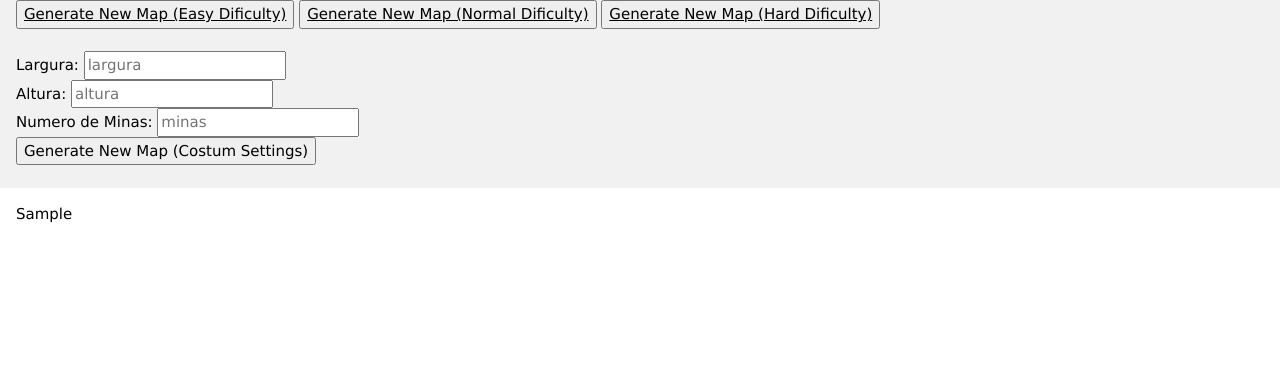
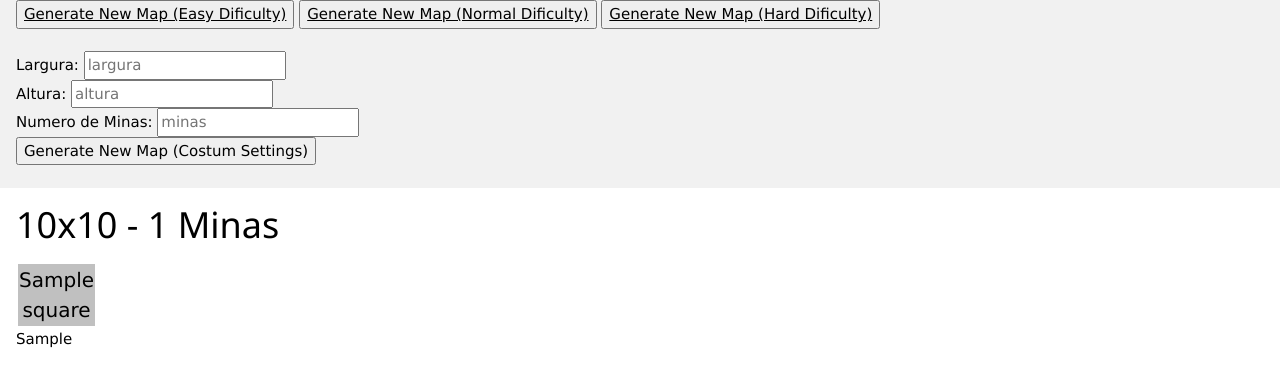
Before and after one commit to Tibblue/minesweeper, a Python web app: template files/templates/play.html in a window 1280 px wide. Shown: the top 387 px of the page. Run offline with Jinja, Linux system fonts and the light colour scheme; the template is opened without the code that fills it: most values are stand-ins (such as "Sample title", 1, 10 or a date in 2020).

Commit message:
added jinja rendering of minefield
-its not being used though. i didnt like it much, and i already have teh draw functions done
-minor corrections to drawField (removed some ids and corrected img alt tags)

```diff
--- a/files/templates/play.html
+++ b/files/templates/play.html
@@ -45,12 +45,70 @@
       <br>
     </div>
 
+    {% if minefieldClass %}
+    <div class="w3-container">
+      <h1>{{minefieldClass.width}}x{{minefieldClass.height}} - {{minefieldClass.nMines}} Minas</h1>
+      <table oncontextmenu="return false;">
+        {% for linha in minefieldClass.matrixTuples %}
+        {% set y = loop.index-1 %}
+        <tr>
+          {% for square in linha %}
+          {% set x = loop.index-1 %}
+          {% if square[0]==0 %}
+          <td align="center" width="32" height="32" onmouseup="WhichButton(event,{{x}},{{y}})">
+            <img src="/static/images/block.jpg" alt="Block" width="32" height="32">
+          </td>
+          {% elif square[0]==-1 %}
+          <td align="center" width="32" height="32" onmouseup="WhichButton(event,{{x}},{{y}})">
+            <img src="/static/images/flag.jpg" alt="Flag" width="32" height="32">
+          </td>
+          {% elif square[1]==-1 %}
+          <td align="center" width="32" height="32">
+            <img src="/static/images/mineRED.jpg" alt="Mine" width="32" height="32">
+          </td>
+          {% else %}
+            {% if square[1]>4 %}
+            <td align="center" width="32" height="32" style="background-color:rgb(255, 64, 64)">
+              <span style="font-size:20px">{{square[1]}}</span>
+            </td>
+            {% elif square[1]==4 %}
+            <td align="center" width="32" height="32" style="background-color:rgb(255, 128, 32)">
+              <span style="font-size:20px">{{square[1]}}</span>
+            </td>
+            {% elif square[1]==3 %}
+            <td align="center" width="32" height="32" style="background-color:rgb(224, 224, 32)">
+              <span style="font-size:20px">{{square[1]}}</span>
+            </td>
+            {% elif square[1]==2 %}
+            <td align="center" width="32" height="32" style="background-color:rgb(64, 192, 64)">
+              <span style="font-size:20px">{{square[1]}}</span>
+            </td>
+            {% elif square[1]==1 %}
+            <td align="center" width="32" height="32" style="background-color:rgb(64, 192, 255)">
+              <span style="font-size:20px">{{square[1]}}</span>
+            </td>
+            {% else %}
+            <td align="center" width="32" height="32" style="background-color:rgb(192, 192, 192)">
+              <span style="font-size:20px">{{square[1]}}</span>
+            </td>
+            {% endif %}
+          {% endif %}
+          {% endfor %}
+        </tr>
+        {% endfor %}
+      </table>
+    </div>
+    {% endif %}
+
+    {% if minefieldHTML %}
     <div class="w3-container">
       {% autoescape false %}
-      <!-- <p>autoescaping is disabled here</p> -->
-      <p>{{ minefieldHTML }}</p>
+      <div>
+        {{ minefieldHTML }}
+      </div>
       {% endautoescape %}
     </div>
+    {% endif %}
 
   </body>
 </html>
```
Also changed, not shown: files/minesweeper.py (+14 -4 lines).
